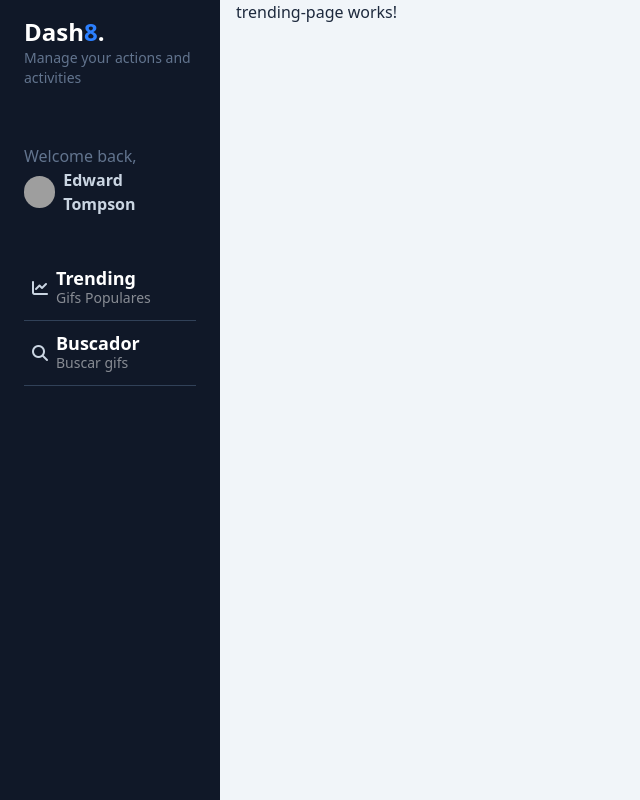
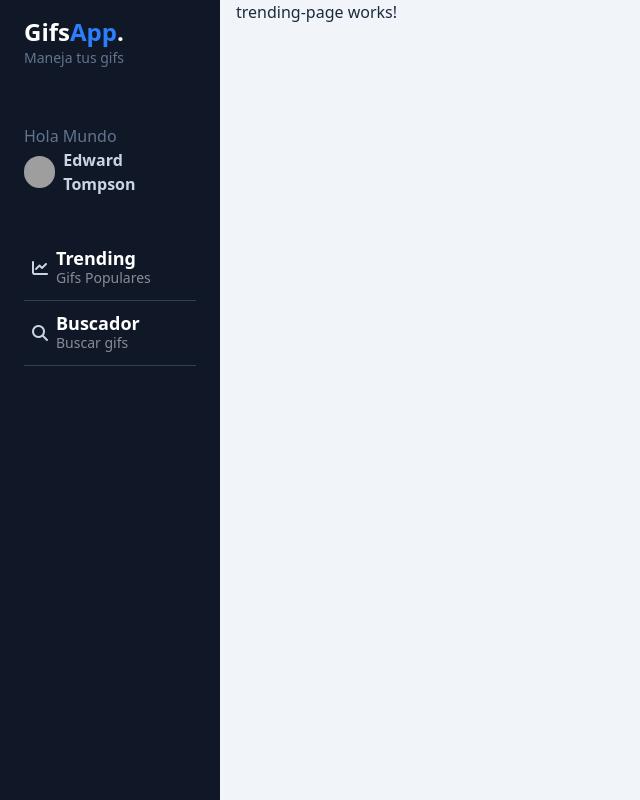
Before and after one commit to marianoar/Angular2025, an Angular app in the folder 03-gifs-app/: page /dashboard/trending in a window 1280 px wide. Shown: the whole page, without its empty margins (0-640 px from the left). Built offline with nearby package versions, Linux system fonts and the light colour scheme; grey boxes are pictures that could not be loaded.

Commit message:
Environments and Path alias

```diff
--- a/03-gifs-app/angular.json
+++ b/03-gifs-app/angular.json
@@ -50,7 +50,13 @@
             "development": {
               "optimization": false,
               "extractLicenses": false,
-              "sourceMap": true
+              "sourceMap": true,
+              "fileReplacements": [
+                {
+                  "replace": "src/environments/environment.ts",
+                  "with": "src/environments/environment.development.ts"
+                }
+              ]
             }
           },
           "defaultConfiguration": "production"
--- a/03-gifs-app/src/app/gifs/components/side-menu-header/side-menu-header.component.html
+++ b/03-gifs-app/src/app/gifs/components/side-menu-header/side-menu-header.component.html
@@ -1,10 +1,10 @@
 <div id="logo" class="my-4 px-6">
-    <h1 class="text-lg md:text-2xl font-bold text-white">Dash<span class="text-blue-500">8</span>.</h1>
-    <p class="text-slate-500 text-sm">Manage your actions and activities</p>
+    <h1 class="text-lg md:text-2xl font-bold text-white">{{envs.companyName}}<span class="text-blue-500">{{envs.companyName2}}</span>.</h1>
+    <p class="text-slate-500 text-sm">{{envs.companySlogan}}</p>
 </div>
 
 <div id="profile" class="px-6 py-10">
-    <p class="text-slate-500">Welcome back,</p>
+    <p class="text-slate-500">Hola Mundo</p>
     <a href="#" class="inline-flex space-x-2 items-center">
         <span>
             <img class="rounded-full w-8 h-8"
--- a/03-gifs-app/src/app/gifs/components/side-menu-header/side-menu-header.component.ts
+++ b/03-gifs-app/src/app/gifs/components/side-menu-header/side-menu-header.component.ts
@@ -1,4 +1,5 @@
 import { Component } from '@angular/core';
+import { environment } from '@environments/environment';
 
 @Component({
   selector: 'side-menu-header',
@@ -7,4 +8,5 @@
 })
 export class SideMenuHeaderComponent {
 
+  envs = environment;
 }
--- /dev/null
+++ b/03-gifs-app/src/environments/environment.development.ts
@@ -0,0 +1,9 @@
+export const environment = {
+    production: true,
+    companyName: 'Gifs',
+    companyName2: 'App',
+    companySlogan: 'Maneja tus gifs',
+
+    // app keys
+    //urls
+};
--- /dev/null
+++ b/03-gifs-app/src/environments/environment.ts
@@ -0,0 +1,9 @@
+export const environment = {
+    production: true,
+    companyName: 'Gifs',
+    companyName2: 'App',
+    companySlogan: 'Maneja tus gifs',
+
+    // app keys
+    //urls
+};
--- a/03-gifs-app/tsconfig.json
+++ b/03-gifs-app/tsconfig.json
@@ -3,6 +3,10 @@
 {
   "compileOnSave": false,
   "compilerOptions": {
+    "baseUrl": ".",
+    "paths": {
+      "@environments/*": ["src/environments/*"]
+    },
     "outDir": "./dist/out-tsc",
     "strict": true,
     "noImplicitOverride": true,
```
